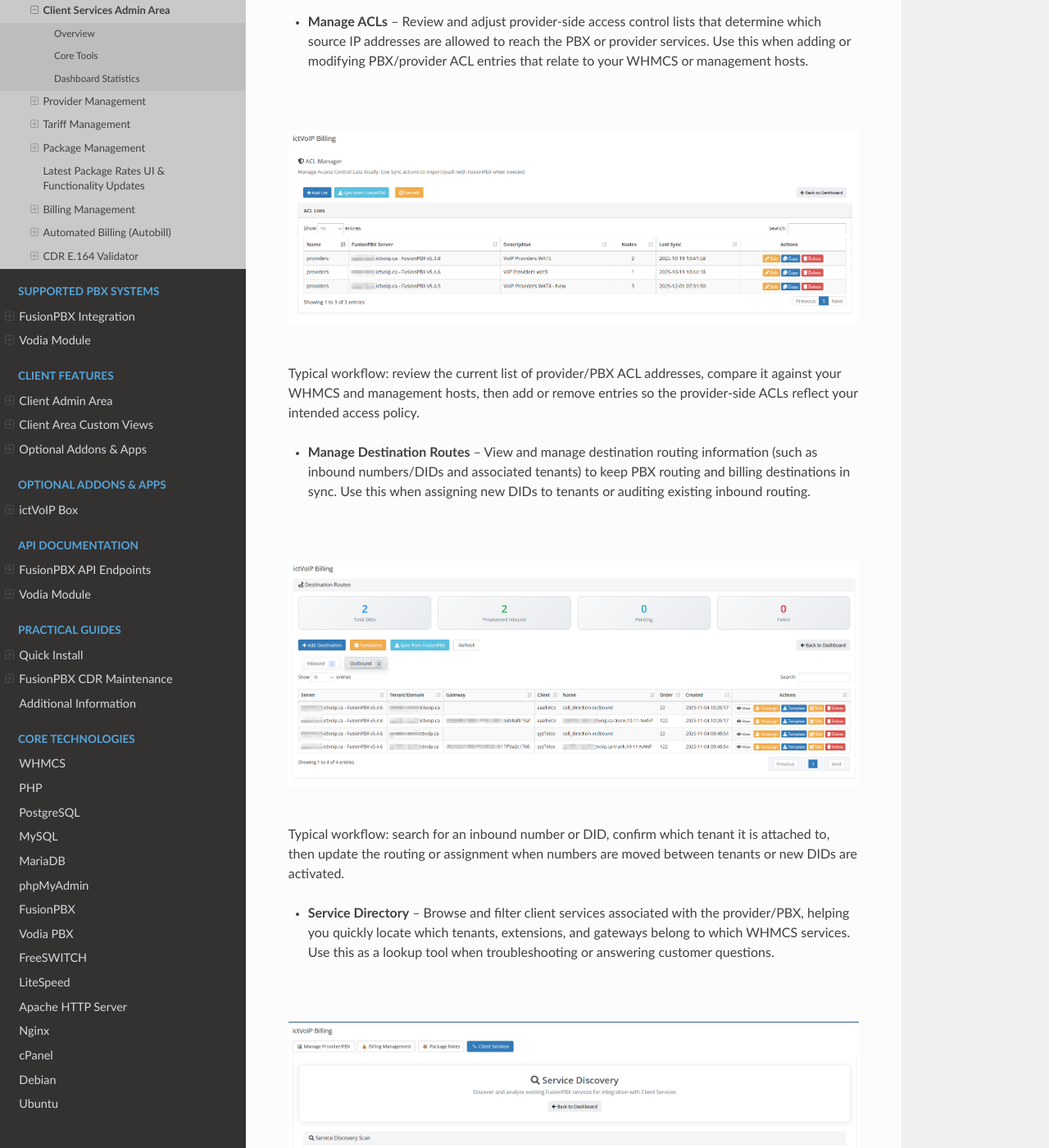
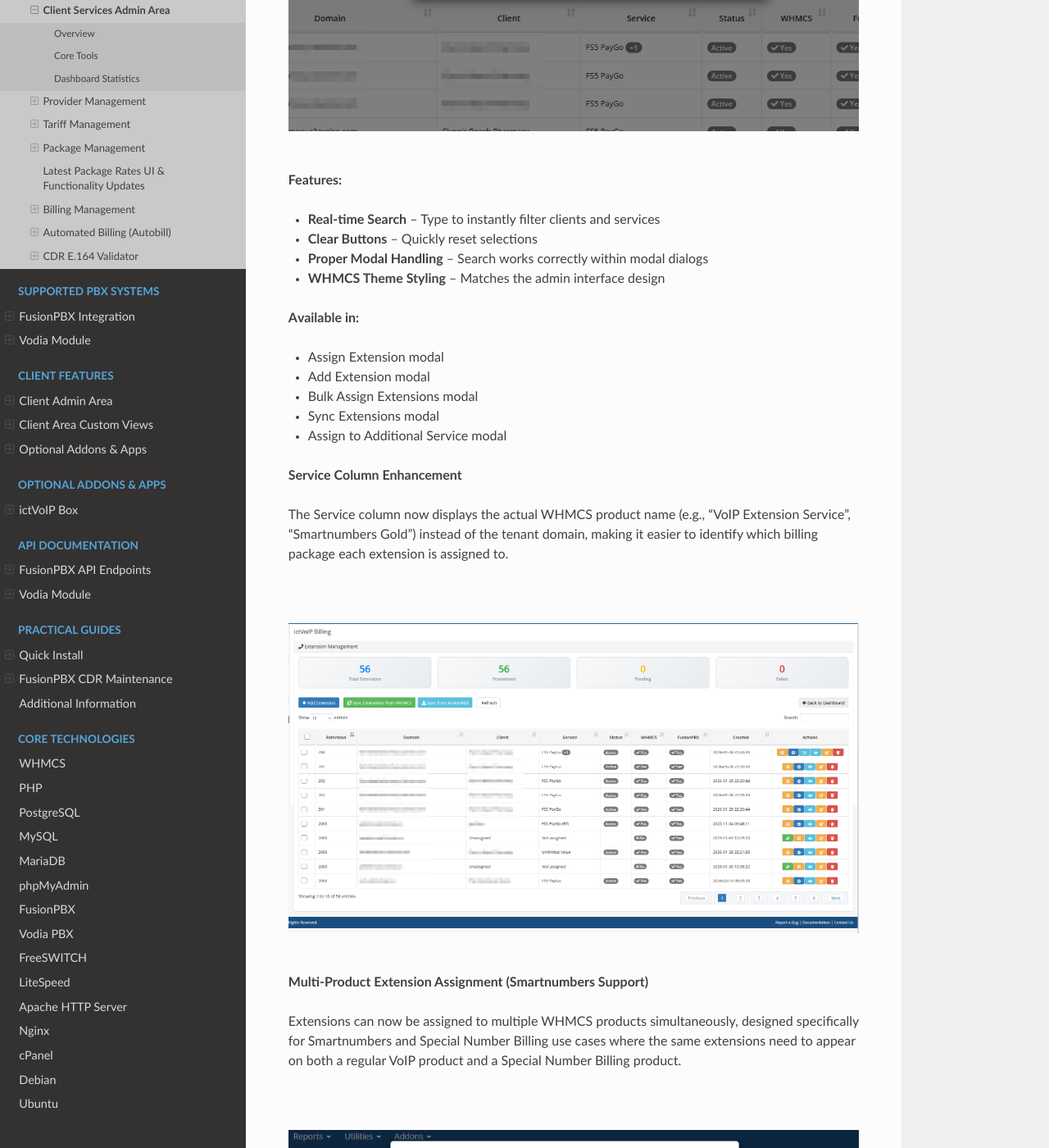
Before and after one commit to ictvoip/ictvoip-docs, a Sphinx documentation site: the page built from docs/source/admin/client_services.rst, in a window 1280 px wide and 1400 px high, scrolled down 3260 px. Shown: the whole window at 82% size. Built offline with Sphinx 7.4.7 and the Read the Docs theme 3.1.0, drawn with Linux system fonts in a browser that asks for light colours; pages that are not in the unit, such as notebooks, are missing from menus; some of the changed text lies outside the part shown.

Commit message:
update docs extensions

```diff
--- a/docs/source/admin/client_services.rst
+++ b/docs/source/admin/client_services.rst
@@ -80,12 +80,120 @@ create or edit extensions as required, then ensure each extension is
 linked to the correct WHMCS service so billing stays in sync with
 provisioned resources.
 
+Extension Management Enhancements
+~~~~~~~~~~~~~~~~~~~~~~~~~~~~~~~~~~
+
+**Searchable Dropdowns (Select2 Integration)**
+
+All client and service selection dropdowns in extension management now
+feature real-time search filtering powered by Select2. This
+significantly improves usability when working with large client
+databases (2K+ clients).
+
+|
+
+.. image:: ../_static/images/admin/client-services_ext_select2.png
+   :width: 800px
+   :align: center
+   :alt: Extension management searchable dropdowns
+|
+
+**Features:**
+
+- **Real-time Search** – Type to instantly filter clients and services
+- **Clear Buttons** – Quickly reset selections
+- **Proper Modal Handling** – Search works correctly within modal dialogs
+- **WHMCS Theme Styling** – Matches the admin interface design
+
+**Available in:**
+
+- Assign Extension modal
+- Add Extension modal
+- Bulk Assign Extensions modal
+- Sync Extensions modal
+- Assign to Additional Service modal
+
+**Service Column Enhancement**
+
+The Service column now displays the actual WHMCS product name (e.g.,
+"VoIP Extension Service", "Smartnumbers Gold") instead of the tenant
+domain, making it easier to identify which billing package each
+extension is assigned to.
+
+|
+
+.. image:: ../_static/images/admin/client-services_ext_service_column.png
+   :width: 800px
+   :align: center
+   :alt: Extension service column with product names
+|
+
+**Multi-Product Extension Assignment (Smartnumbers Support)**
+
+Extensions can now be assigned to multiple WHMCS products
+simultaneously, designed specifically for Smartnumbers and Special
+Number Billing use cases where the same extensions need to appear on
+both a regular VoIP product and a Special Number Billing product.
+
+|
+
+.. image:: ../_static/images/admin/client-services_ext_multi_product.png
+   :width: 800px
+   :align: center
+   :alt: Multi-product extension assignment
+|
+
+**Key Features:**
+
+- **Primary + Secondary Assignments** – Extensions have one primary
+  service and unlimited secondary assignments
+- **Visual Indicators** – Service column shows badges (+1, +2) for
+  secondary assignments with product name tooltips
+- **Assign to Additional Service** – Blue + button to assign extensions
+  to additional Special Number Billing services
+- **Manage Additional Services** – Blue list icon button to view and
+  unassign secondary services
+- **Automatic Filtering** – Service dropdown shows only products with
+  Special Number Billing enabled (configoption3 = 'on')
+- **Client-based Filtering** – Shows all Special Billing services for
+  the same client
+- **Real-time Updates** – DataTable refreshes automatically after
+  assign/unassign operations
+
+|
+
+.. image:: ../_static/images/admin/client-services_ext_manage_secondary.png
+   :width: 800px
+   :align: center
+   :alt: Manage secondary service assignments
+|
+
+**Typical workflow for multi-product assignment:**
+
+1. Locate an extension already assigned to a primary service
+2. Click the blue + button to open "Assign to Additional Service" modal
+3. Select a Special Number Billing service from the filtered dropdown
+4. Click Assign to create the secondary assignment
+5. The Service column updates to show a +1 badge with tooltip
+6. Click the blue list icon to manage or unassign secondary services
+
+**Validation:**
+
+- Prevents duplicate assignments to the same service
+- Validates service has Special Number Billing enabled
+- Provides clear error messages for admin context
+- Backward compatible with existing single-product assignments
+
 .. _client_services_configure_gateways:
 
-* **Configure Gateways** – Use gateway templates and provider-scoped
-  settings to configure and sync SIP gateways for tenants, keeping
-  provider trunks and PBX routing aligned with billing. Use this when
-  deploying or adjusting connectivity to upstream carriers.
+Configure Gateways
+~~~~~~~~~~~~~~~~~~
+
+Use gateway templates and provider-scoped settings to configure and
+sync SIP gateways for tenants, keeping provider trunks and PBX routing
+aligned with billing. Use this when deploying or adjusting connectivity
+to upstream carriers.
+
 |
 
 .. image:: ../_static/images/admin/client-services_gateway.png
@@ -101,11 +209,14 @@ FusionPBX.
 
 .. _client_services_manage_acls:
 
-* **Manage ACLs** – Review and adjust provider-side access control
-  lists that determine which source IP addresses are allowed to reach
-  the PBX or provider services. Use this when adding or modifying
-  PBX/provider ACL entries that relate to your WHMCS or management
-  hosts.
+Manage ACLs
+~~~~~~~~~~~
+
+Review and adjust provider-side access control lists that determine
+which source IP addresses are allowed to reach the PBX or provider
+services. Use this when adding or modifying PBX/provider ACL entries
+that relate to your WHMCS or management hosts.
+
 |
 
 .. image:: ../_static/images/admin/client-services_acl.png
@@ -121,10 +232,14 @@ access policy.
 
 .. _client_services_manage_destination_routes:
 
-* **Manage Destination Routes** – View and manage destination routing
-  information (such as inbound numbers/DIDs and associated tenants) to
-  keep PBX routing and billing destinations in sync. Use this when
-  assigning new DIDs to tenants or auditing existing inbound routing.
+Manage Destination Routes
+~~~~~~~~~~~~~~~~~~~~~~~~~
+
+View and manage destination routing information (such as inbound
+numbers/DIDs and associated tenants) to keep PBX routing and billing
+destinations in sync. Use this when assigning new DIDs to tenants or
+auditing existing inbound routing.
+
 |
 
 .. image:: ../_static/images/admin/client-services_routes.png
@@ -139,10 +254,14 @@ numbers are moved between tenants or new DIDs are activated.
 
 .. _client_services_service_directory:
 
-* **Service Directory** – Browse and filter client services associated
-  with the provider/PBX, helping you quickly locate which tenants,
-  extensions, and gateways belong to which WHMCS services. Use this as
-  a lookup tool when troubleshooting or answering customer questions.
+Service Directory
+~~~~~~~~~~~~~~~~~
+
+Browse and filter client services associated with the provider/PBX,
+helping you quickly locate which tenants, extensions, and gateways
+belong to which WHMCS services. Use this as a lookup tool when
+troubleshooting or answering customer questions.
+
 |
 
 .. image:: ../_static/images/admin/client-services_descovery.png
@@ -158,10 +277,13 @@ troubleshooting.
 
 .. _client_services_quick_create_tenant:
 
-* **Quick Create Tenant** – Use guided forms to rapidly create new
-  FusionPBX tenants (domains) and optionally bind them to WHMCS
-  services and main DIDs in a single workflow. Use this for fast,
-  standardized onboarding of new client sites.
+Quick Create Tenant
+~~~~~~~~~~~~~~~~~~~
+
+Use guided forms to rapidly create new FusionPBX tenants (domains) and
+optionally bind them to WHMCS services and main DIDs in a single
+workflow. Use this for fast, standardized onboarding of new client sites.
+
 |
 
 .. image:: ../_static/images/admin/client-services_create_tenant.png
@@ -176,10 +298,14 @@ the form to create and link the tenant in a single step.
 
 .. _client_services_view_logs:
 
-* **View Logs** – Inspect recent provisioning and sync logs for
-  tenants, extensions, gateways, and API interactions to assist with
-  troubleshooting and audit trails. Use this whenever a provisioning
-  action does not behave as expected.
+View Logs
+~~~~~~~~~
+
+Inspect recent provisioning and sync logs for tenants, extensions,
+gateways, and API interactions to assist with troubleshooting and audit
+trails. Use this whenever a provisioning action does not behave as
+expected.
+
 |
 
 .. image:: ../_static/images/admin/client-services_logs.png
@@ -195,12 +321,15 @@ changes or re-running the action.
 
 .. _client_services_settings_server_provisioning:
 
-* **Settings (Server Provisioning Settings)** – Load and save WHMCS
-  server credentials (including optional access hash) for FusionPBX
-  hosts, and run credential and IP whitelist tests before enabling
-  automated provisioning. Use this when first connecting a PBX server
-  or when rotating credentials or tightening whitelists. See also
-  :doc:`/admin/servers` and :doc:`/getting_started/security`.
+Settings (Server Provisioning Settings)
+~~~~~~~~~~~~~~~~~~~~~~~~~~~~~~~~~~~~~~~~
+
+Load and save WHMCS server credentials (including optional access hash)
+for FusionPBX hosts, and run credential and IP whitelist tests before
+enabling automated provisioning. Use this when first connecting a PBX
+server or when rotating credentials or tightening whitelists. See also
+:doc:`/admin/servers` and :doc:`/getting_started/security`.
+
 |
 
 .. image:: ../_static/images/admin/client-services_settings.png
```
Also changed, not shown: docs/source/_static/images/admin/client-services_ext_manage_secondary.png (added), docs/source/_static/images/admin/client-services_ext_multi_product.png (added), docs/source/_static/images/admin/client-services_ext_select2.png (added), docs/source/_static/images/admin/client-services_ext_service_column.png (added).
